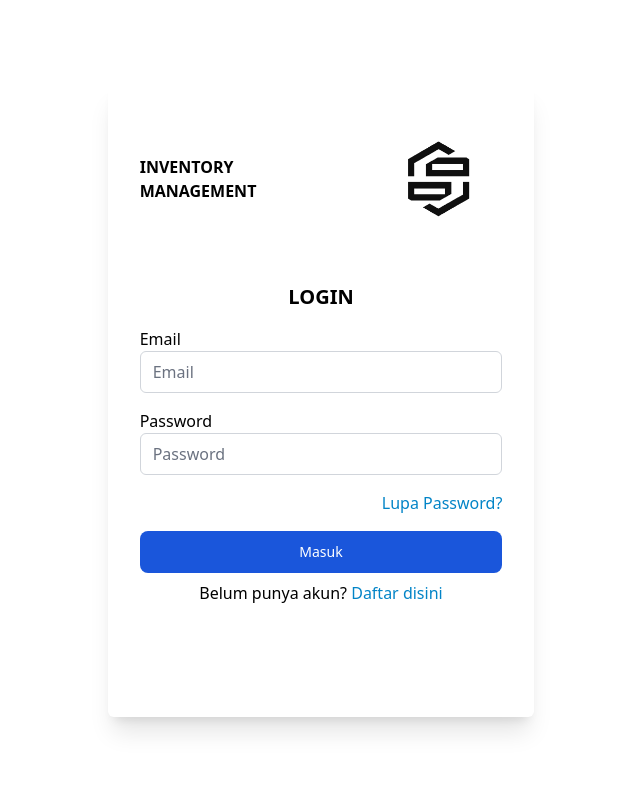
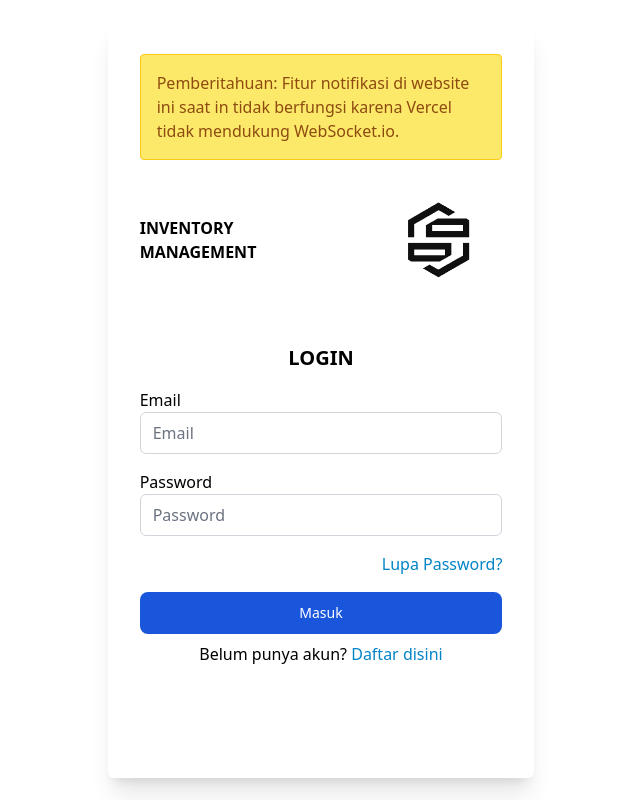
Before and after one commit to NicholasChandraa/Inventory-Management, a React (Vite) app in the folder client/: page /Login in a window 1280 px wide. Shown: the whole page, without its empty margins (319-959 px from the left). Built offline with nearby package versions, Linux system fonts and the light colour scheme.

Commit message:
update notice login

```diff
--- a/client/src/component/Login/Login.jsx
+++ b/client/src/component/Login/Login.jsx
@@ -27,7 +27,6 @@ function Login() {
   const handlerInput = (event) => {
     let name = event.target.name;
     let value = event.target.value;
-
 
     setInput({ ...input, [name]: value });
   };
@@ -62,6 +61,11 @@ function Login() {
     <>
       <div className="flex min-h-screen items-center justify-center">
         <div className="w-1/3 mx-auto p-8 shadow-xl rounded-md">
+          <div className="bg-yellow-200 text-yellow-700 p-4 mb-4 border border-yellow-300 rounded">
+            <p>
+              Pemberitahuan: Fitur notifikasi di website ini saat in tidak berfungsi karena Vercel tidak mendukung WebSocket.io.
+            </p>
+          </div>
           <div className="flex justify-between items-center mb-10">
             <p className="inline-block font-bold">
               INVENTORY <br></br> MANAGEMENT
```
